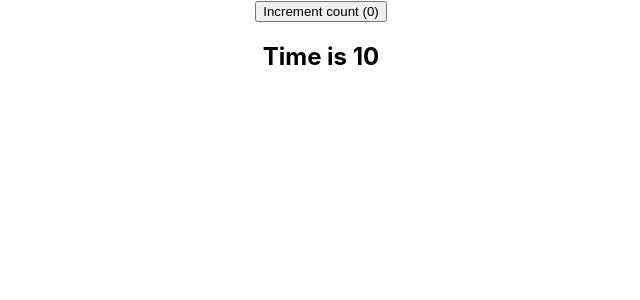
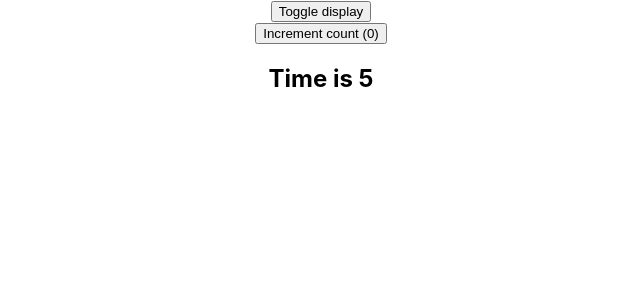
Before and after one commit to juanovt10/my-react-app, a React (Create React App) app in the folder my-app/: page / in a window 1280 px wide. Shown: the top 300 px of the page, without its empty margins (319-959 px from the left). Built offline with nearby package versions, Linux system fonts and the light colour scheme.

Commit message:
Add cleanup functions to mimic comoponentWillUnmount by removing an interval from a component

```diff
--- a/my-app/src/App.js
+++ b/my-app/src/App.js
@@ -26,7 +26,8 @@
 // import ControlledFormHooks from './components/ControlledFormHooks';
 // import UseStateWithArrays from './components/UseStateWithArrays';
 // import UseStateWithObjects from './components/UseStateWithObjects';
-import UseEffectCounter from './components/UseEffectCounter';
+// import UseEffectCounter from './components/UseEffectCounter';
+import UseeffectCointerContainer from './components/UseEffectCounterContainer';
 
 function App() {
   return (
@@ -56,7 +57,8 @@
       {/* <ControlledFormHooks /> */}
       {/* <UseStateWithArrays /> */}
       {/* <UseStateWithObjects /> */}
-      <UseEffectCounter />
+      {/* <UseEffectCounter /> */}
+      <UseeffectCointerContainer />
 
     </div>
   );
--- a/my-app/src/components/UseEffectCounter.js
+++ b/my-app/src/components/UseEffectCounter.js
@@ -16,8 +16,14 @@
     useEffect(() => {
         console.log('Creating timer');
         const interval = setInterval(() => {
-            setTime(time => time + 1)
-        }, 1000)
+            console.log('Interval executed')
+            setTime(prevTime => prevTime + 1)
+        }, 1000);
+        // this is the cleanup function
+        return () => {
+            console.log('cleaning up')
+            clearInterval(interval);
+        }
     }, []);
 
     // if we wanted to be triggered each time the component
--- /dev/null
+++ b/my-app/src/components/UseEffectCounterContainer.js
@@ -0,0 +1,19 @@
+import React, {useState} from 'react'
+import UseEffectCounter from './UseEffectCounter';
+
+function UseEffectCounterContainer() {
+    const [display, setDisplay] = useState(true);
+
+  return (
+    <div>
+        <button onClick={() => {
+            setDisplay(!display)
+        }}>
+            Toggle display
+        </button>
+        {display && <UseEffectCounter />}
+    </div>
+  )
+}
+
+export default UseEffectCounterContainer
```
